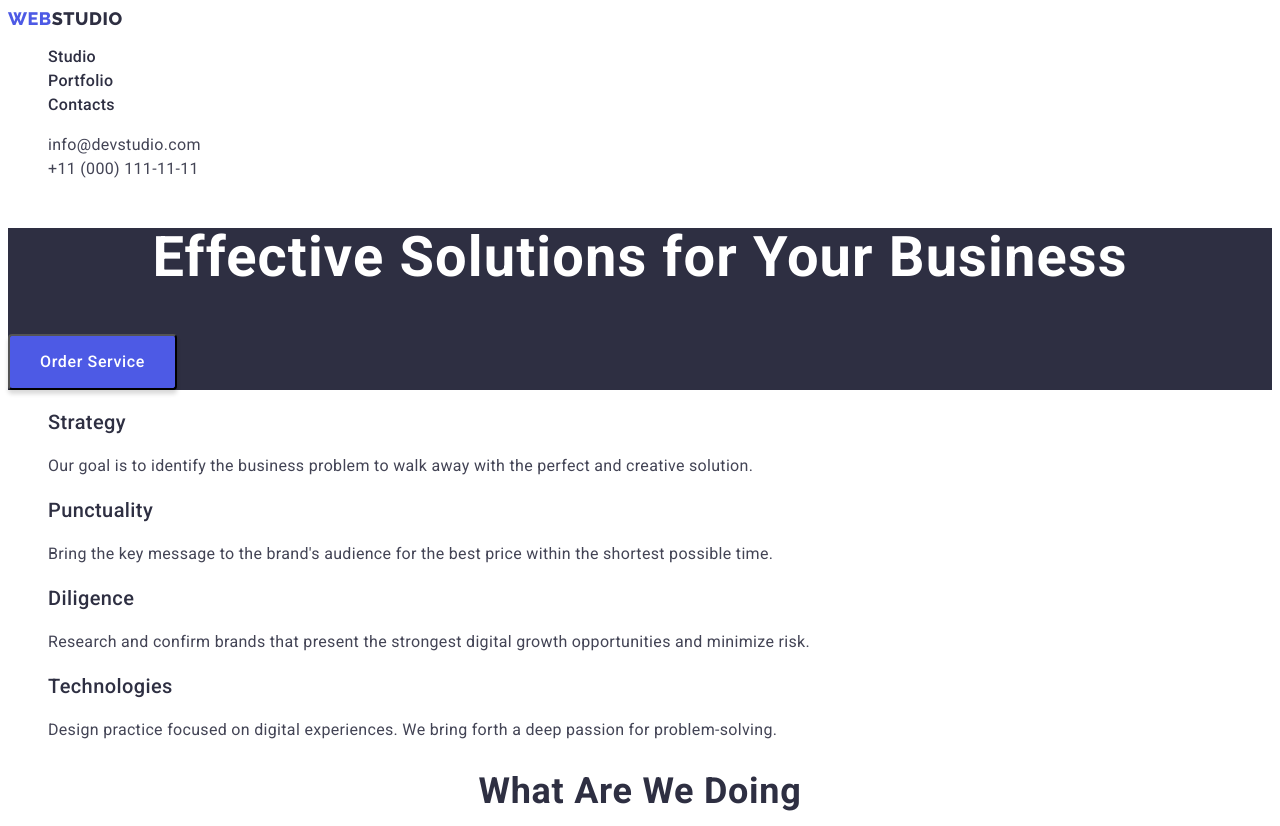
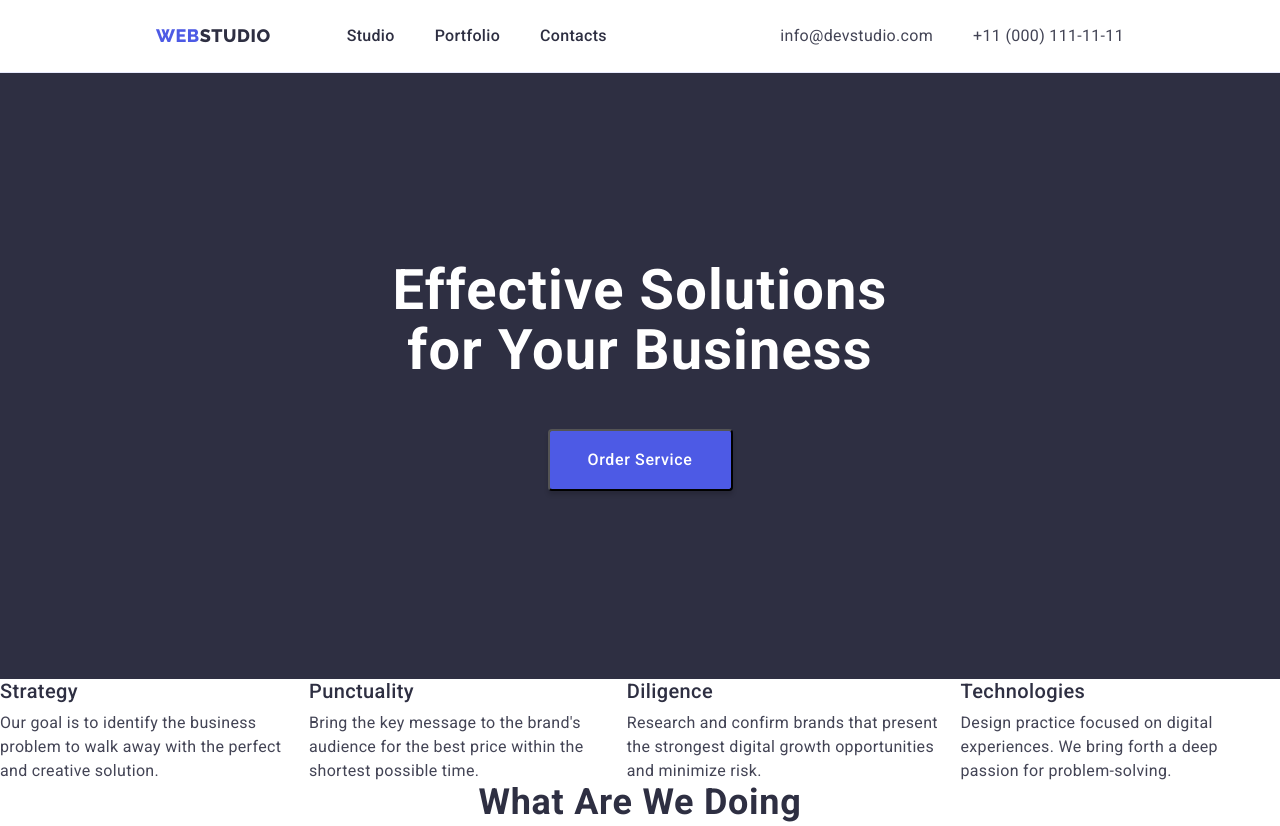
Before and after one commit to Oleksii81/goit-marcup-hw-03, a plain HTML site: page index.html in a window 1280 px wide. Shown: the top 826 px of the page. Drawn offline with nearby package versions, Linux system fonts and the light colour scheme.

Commit message:
flex
flex section 1-3

```diff
--- a/css/styles.css
+++ b/css/styles.css
@@ -1,3 +1,8 @@
+*,
+*::before,
+*::after {
+    box-sizing: inherit;
+}
 :root {
     --brand-color: #2E2F42;
     --text-color: #434455;
@@ -13,7 +18,19 @@ body {
     font-family: 'Roboto', sans-serif;
     background-color: #FFFFFF;
 }
+.header {
+    display: flex;
+    align-items: center;
+    border-bottom: 1px solid #E7E9FC;
+}
+.main-nav {
+    display: flex;
+}
 .logo {
+    display: flex;
+    align-items: center;
+    margin-left: 156px;
+    margin-right: 76px;
     font-family: var(--font-alternative);
         font-weight: 800;
         font-size: 18px;
@@ -22,16 +39,31 @@ body {
         text-transform: uppercase;
         color: var(--logo-web-color);
 }
+.header-nav {
+    display: flex;
+}
+.header-nav .item:not(:last-child) {
+    margin-right: 40px;
+}
 .link {
     text-decoration: none;
+}
+.main-nav {
+    margin-right: auto;
 }
 .logo-studio {
     color: var(--brand-color);
 }
 .list {
+    padding: 0;
+    margin: 0;
     list-style: none;
 }
 .nav-link {
+    display: block;
+    padding-top: 24px;
+    padding-bottom: 24px;
+
     font-weight: 500;
     font-size: 16px;
     line-height: 1.5;
@@ -44,8 +76,17 @@ body {
 .address {
     font-style: normal;
 }
+.address-list {
+    display: flex;
+}
+.address-list .adrs-item + .adrs-item {
+    margin-left: 40px;
+}
+.adrs-item:last-child {
+    margin-right: 156px;
+}
 .address-link {
-        color: var(--text-color);
+    color: var(--text-color);
     font-size: 16px;
     line-height: 1.5;
     letter-spacing: 0.02em;
@@ -61,9 +102,19 @@ body {
     color: var(--nav-color);
 }
 .hero {
+    padding-top: 188px;
+    padding-bottom: 188px;
     background-color: var(--brand-color);
+    text-align: center;
+}
+.head-box {
+    display: block;
+    width: 496px;
+    margin: 0 auto;
 }
 .hero-head {
+    margin-top: 0;
+    margin-bottom: 48px;
     font-weight: 700;
     font-size: 56px;
     line-height: 1.07;
@@ -88,7 +139,27 @@ body {
 .button:hover, .button:focus {
     background-color: var(--nav-color);
 }
+.strengths {
+    position: absolute;
+    width: 1px;
+    height: 1px;
+    margin: -1px;
+    border: 0;
+    padding: 0;
+    white-space: nowrap;
+    clip-path: inset(100%);
+    clip: rect(0 0 0 0);
+    overflow: hidden;
+}
+.conteiner {
+
+}
+.strengths-list {
+    display: flex;
+}
 .strengths-head {
+    margin-top: 0;
+    margin-bottom: 8px;
     font-weight: 500;
         font-size: 20px;
         line-height: 1.2;
@@ -96,11 +167,15 @@ body {
         color: var(--brand-color);
 }
 .strengths-text {
+    margin-top: 0;
+    margin-bottom: 0;
     font-size: 16px;
         line-height: 1.5;
         letter-spacing: 0.02em;
 }
 .doing-head {
+    margin-top: 0;
+    margin-bottom: 72px;
     font-weight: 700;
         font-size: 36px;
         line-height: 1.11;
@@ -113,6 +188,8 @@ body {
     background-color: var(--background-color-gray);
 }
 .team-head {
+    margin-top: 0;
+    margin-bottom: 72px;
     font-weight: 700;
         font-size: 36px;
         line-height: 1.11;
--- a/index.html
+++ b/index.html
@@ -13,51 +13,62 @@
       href="https://fonts.googleapis.com/css2?family=Raleway:wght@800&family=Roboto:wght@400;500;700&display=swap"
       rel="stylesheet"
     />
+    <link
+      rel="stylesheet"
+      href="https://cdnjs.cloudflare.com/ajax/libs/modern-normalize/1.0.0/modern-normalize.min.css"
+    />
     <link rel="stylesheet" href="./css/styles.css" />
   </head>
   <body>
     <header>
-      <nav>
+      <div class="conteiner header">
+        <nav class="main-nav">
           <a class="logo link" href="./index.html">
             Web<span class="logo-studio">Studio</span>
           </a>
-        <ul class="list">
-          <li><a class="nav-link link" href="./index.html">Studio</a></li>
-          <li>
+          <ul class="header-nav list">
+            <li class="item">
+              <a class="nav-link link" href="./index.html">Studio</a>
+            </li>
+            <li class="item">
               <a class="nav-link link" href="./portfolio.html">Portfolio</a>
             </li>
-          <li><a class="nav-link link" href="">Contacts</a></li>
+            <li class="item"><a class="nav-link link" href="">Contacts</a></li>
           </ul>
         </nav>
         <address class="address">
-        <ul class="list">
-          <li>
+          <ul class="address-list list">
+            <li class="adrs-item">
               <a class="address-link link" href="mailto:info@devstudio.com"
                 >info@devstudio.com</a
               >
             </li>
-          <li>
+            <li class="adrs-item">
               <a class="address-link link" href="tel:+110001111111"
                 >+11 (000) 111-11-11</a
               >
             </li>
           </ul>
         </address>
+      </div>
     </header>
     <main>
       <section class="hero">
+        <div class="head-box">
           <h1 class="hero-head">Effective Solutions for Your Business</h1>
+        </div>
         <button class="button" type="button">Order Service</button>
       </section>
       <section>
-        <h2 class="strengths" hidden>Our strengths</h2>
+        <div class="conteiner">
+          <h2 class="strengths">Our strengths</h2>
           <!--Hide h2 in css-->
-        <ul class="list">
+          <ul class="strengths-list list">
             <li>
               <h3 class="strengths-head">Strategy</h3>
               <p class="strengths-text">
-              Our goal is to identify the business problem to walk away with the
-              perfect and creative solution.
+                Our goal is to identify the business problem to walk away with
+                the perfect and creative solution.
               </p>
             </li>
             <li>
@@ -82,8 +93,10 @@
               </p>
             </li>
           </ul>
+        </div>
       </section>
       <section>
+        <div class="conteiner">
           <h2 class="doing-head">What are we doing</h2>
           <ul class="list">
             <li>
@@ -100,12 +113,18 @@
               />
             </li>
           </ul>
+        </div>
       </section>
       <section class="team">
         <h2 class="team-head">Our Team</h2>
+        <div class="conteiner">
           <ul class="list">
             <li class="team-list">
-            <img src="./images/mark.jpg" alt="Mark Guerrero foto" width="264" />
+              <img
+                src="./images/mark.jpg"
+                alt="Mark Guerrero foto"
+                width="264"
+              />
               <h3 class="teammate">Mark Guerrero</h3>
               <p class="profession">Product Designer</p>
             </li>
@@ -133,6 +152,7 @@
               <p class="profession">UI Designer</p>
             </li>
           </ul>
+        </div>
       </section>
     </main>
     <footer class="footer">
```
Also changed, not shown: portfolio.html (+4 -0 lines). Lines whose indentation alone changed are shown as unchanged.
